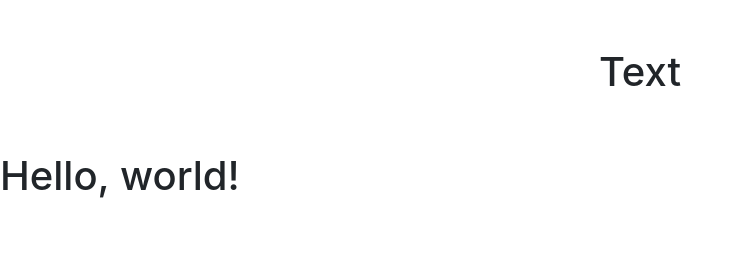
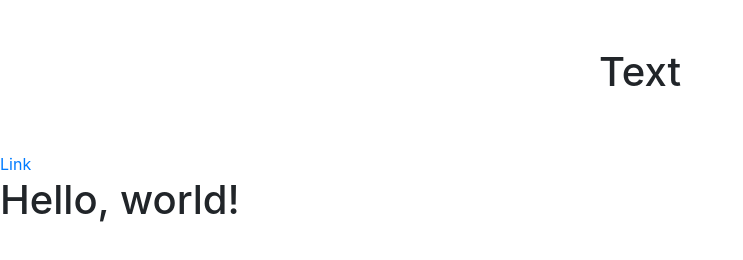
Before and after one commit to amicalazar/microverse3, a plain HTML site: page index.html in a window 1280 px wide. Shown: the whole page, without its empty margins (0-743 px from the left). Drawn offline with nearby package versions, Linux system fonts and the light colour scheme.

Commit message:
5 and 6 Steps

```diff
--- a/index.html
+++ b/index.html
@@ -11,6 +11,9 @@
     <title>Hello, world!</title>
   </head>
   <body>
+    <nav id=navbar>
+
+    </nav>
     <div id = "welcome-section" class = "container">
       <div class = "text-center py-5">
         <h1>Text</h1>
@@ -18,7 +21,8 @@
     </div>
 
     <div id="projects">
-      <div class="project-title">
+      <div class="project-tile">
+      <a href="https://cdn.freecodecamp.org/testable-projects-fcc">Link</a>
 
       </div>
     </div>
```
